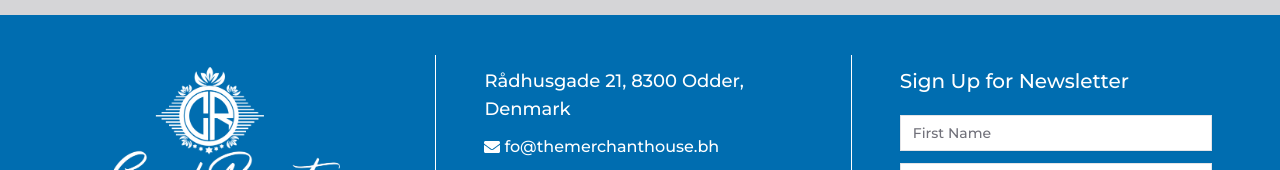
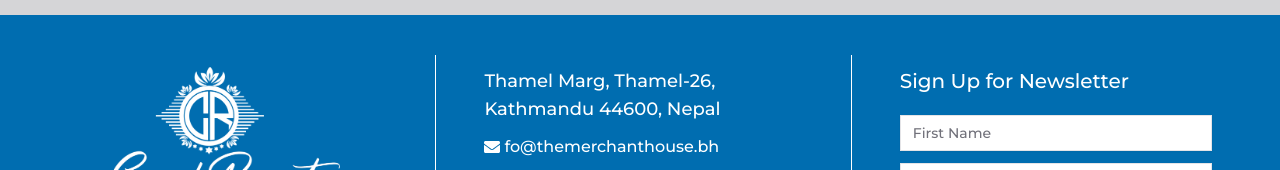
Before and after one commit to Ababil-Group/Grand-Regent, a Next.js app: page / in a window 1280 px wide. Shown: the part 3540-3710 px from the top of the page. Built offline with nearby package versions, Linux system fonts and the light colour scheme; grey boxes are pictures that could not be loaded.

Commit message:
add location

```diff
--- a/src/components/Footer.tsx
+++ b/src/components/Footer.tsx
@@ -24,7 +24,7 @@ const Footer = () => {
               href="https://maps.app.goo.gl/ZyS4TvxwHhm9kRGE7"
               target="_blank"
             >
-              Rådhusgade 21, 8300 Odder, Denmark
+              Thamel Marg, Thamel-26, Kathmandu 44600, Nepal
             </Link>
           </p>
           <Link
@@ -34,9 +34,8 @@ const Footer = () => {
             <FaEnvelope />
             fo@themerchanthouse.bh
           </Link>
-
           <iframe
-            src="https://www.google.com/maps/embed?pb=!1m18!1m12!1m3!1d2232.4901019693534!2d10.14742817709822!3d55.97553777481305!2m3!1f0!2f0!3f0!3m2!1i1024!2i768!4f13.1!3m3!1m2!1s0x464c42d082d5383b%3A0x44e2a3b91727dcec!2sR%C3%A5dhusgade%2021%2C%208300%20Odder%2C%20Denmark!5e0!3m2!1sen!2sbd!4v1737698984014!5m2!1sen!2sbd"
+            src="https://www.google.com/maps/embed?pb=!1m18!1m12!1m3!1d3532.109334476869!2d85.30863167614801!3d27.713910325200715!2m3!1f0!2f0!3f0!3m2!1i1024!2i768!4f13.1!3m3!1m2!1s0x39eb18fd08d71809%3A0x3a162e60c945c656!2sThamel%20Marg%2026%2C%20Kathmandu%2044600%2C%20Nepal!5e0!3m2!1sen!2sbd!4v1744459104390!5m2!1sen!2sbd"
             width="100%"
             height="200"
             style={{ border: "0px" }}
--- a/src/components/Header.tsx
+++ b/src/components/Header.tsx
@@ -119,7 +119,6 @@ const Header = () => {
       setIsSubmitting(false);
     }
   };
-
 
   return (
     <header className="sticky top-0 z-50 bg-primary-gr py-4 text-white">
```
